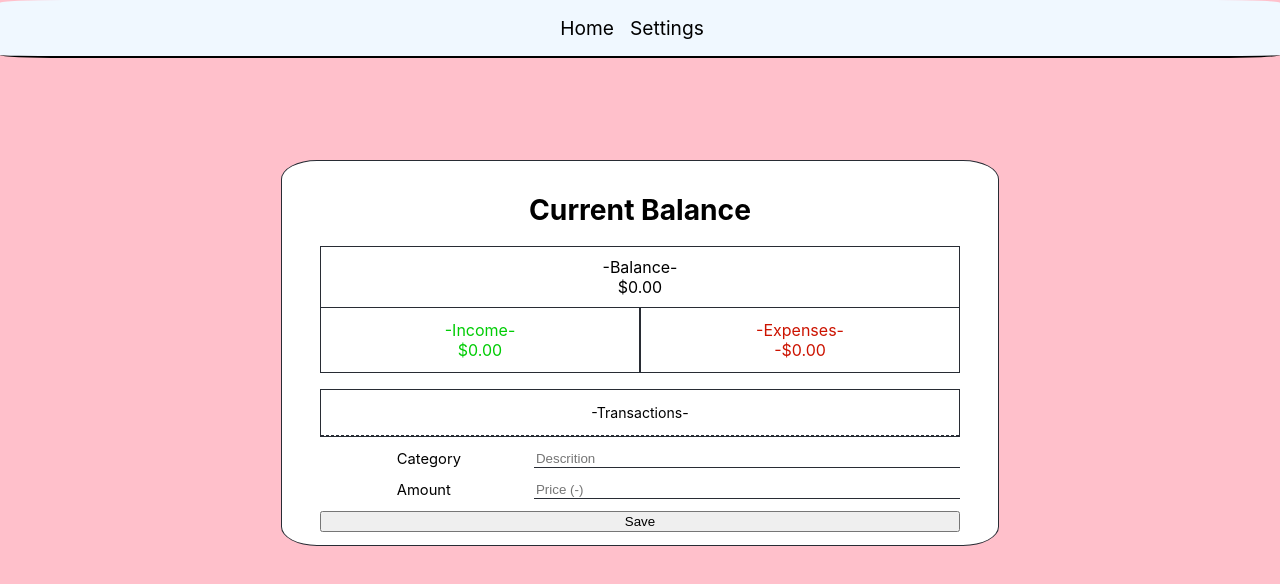
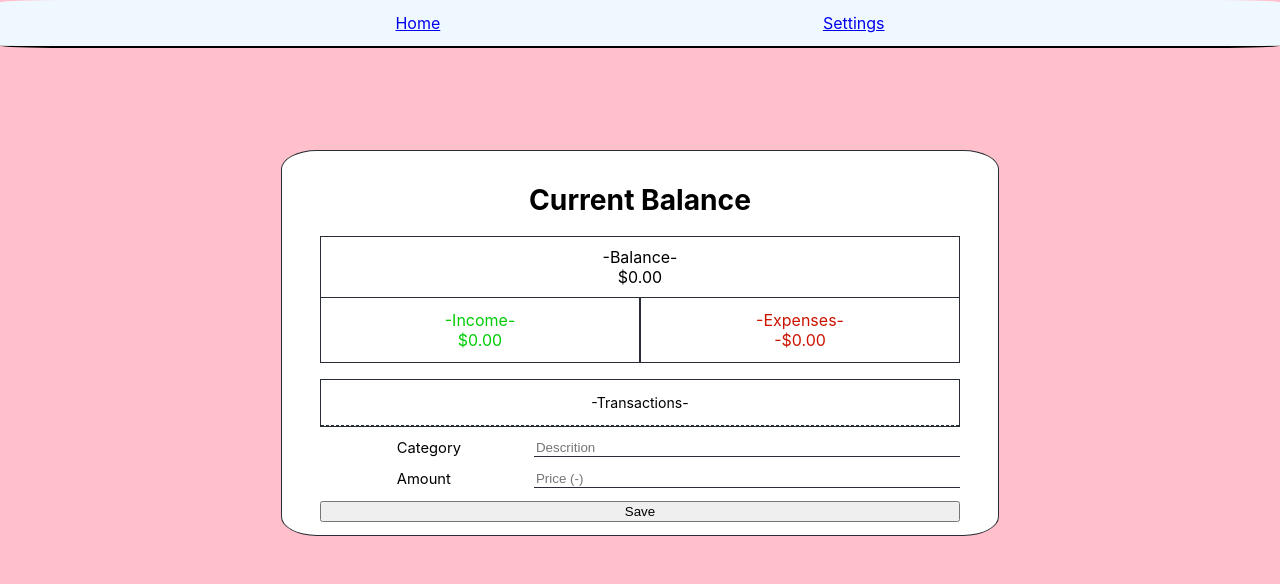
Before and after one commit to isaac-messer/budget-routing, a React (Create React App) app: page / in a window 1280 px wide. Shown: the top 584 px of the page. Built offline with nearby package versions, Linux system fonts and the light colour scheme.

Commit message:
Finished basic layout

```diff
--- a/src/App.css
+++ b/src/App.css
@@ -164,6 +164,20 @@ body {
         }
 
 /* Settings Page */
+      #userInput{
+        display: flex;
+        margin-top: 2%;
+        font-size: 1.15vw;
+      }
+        #userInput label{
+          flex: .65;
+          margin-left: 6vw;
+        }
+        #userInput input{
+          flex: 2;
+          border-style: none;
+          border-bottom: 1px solid #282c34;
+        }
       #titleInput{
         display: flex;
         margin-top: 2%;
--- a/src/index.css
+++ b/src/index.css
@@ -14,17 +14,39 @@ code {
 
 nav {
   display: flex;
-  justify-content: center;
+  justify-content: space-evenly;
+  padding: 1%;
   margin-bottom: 8%;
   border-bottom: 2px solid #000;
   border-radius: 5%;
   background-color: aliceblue;
-  padding: 16px 32px;
 }
-
-nav a {
-  margin-right: 16px;
-  color: #000;
-  text-decoration: none;
-  font-size: 1.5vw;
-}
+  nav #titleInfo{
+    padding: 0 7%;
+  }
+    nav #titleInfo h3{
+      margin: 0;
+      font-size: 1.5vw
+    }
+  nav #navInfo{
+    padding-left: 15%;
+  }
+    nav #navInfo h4 {
+      margin: 0;
+    }
+    nav #navInfo a {
+      margin-right: 1vw;
+      color: #000;
+      text-decoration: none;
+      font-size: 1.25vw;
+    }
+  nav #personalInfo{
+    padding-right: 15%;
+    color: #000;
+    text-decoration: none;
+    text-align: left;
+    font-size: 1.25vw;
+  }
+    nav #personalInfo h4{
+      margin: 0;
+    }
```
